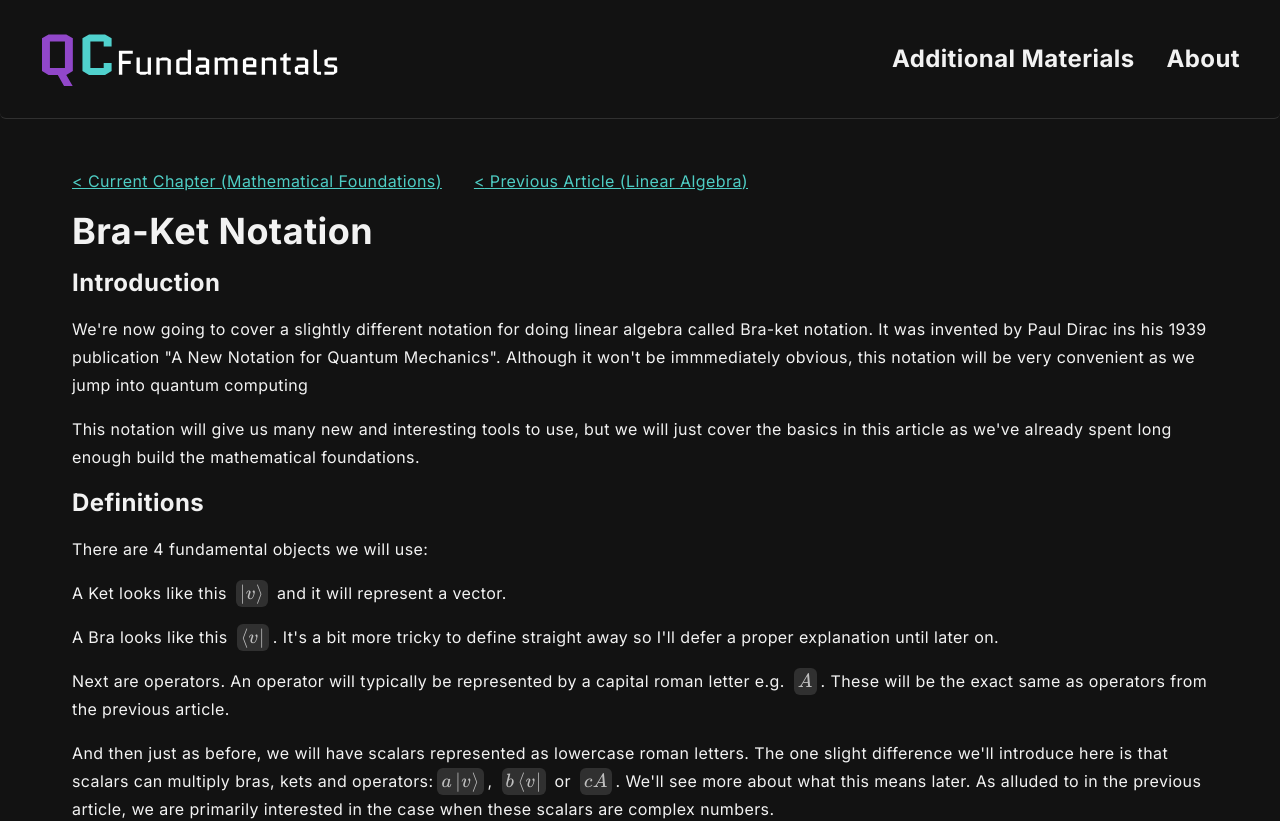
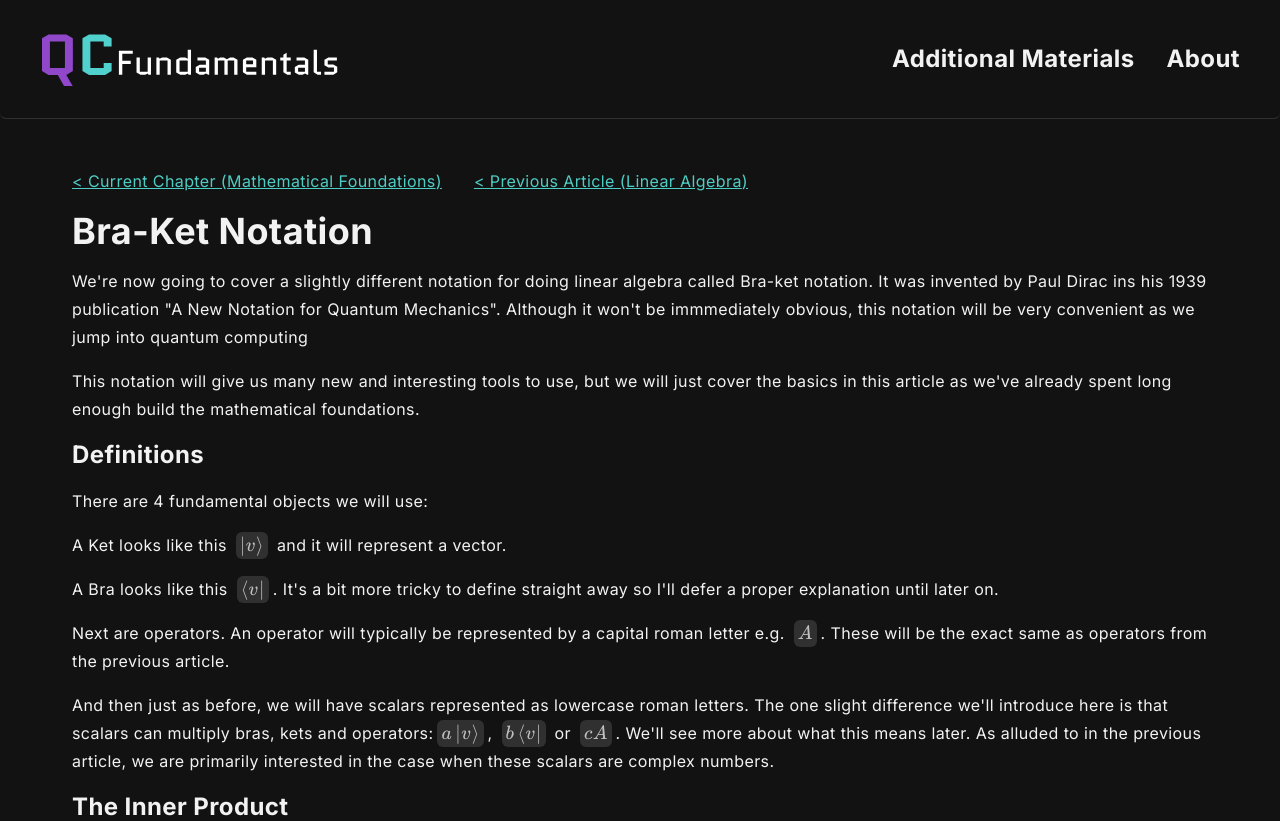
Before and after one commit to DazKins/qcfundamentals, a Next.js app: page /chapter/mathematical-foundations/article/bra-ket-notation in a window 1280 px wide. Shown: the top 821 px of the page. Built offline with nearby package versions, Linux system fonts and the light colour scheme.

Commit message:
Bra-ket notation improvements

```diff
--- a/src/app/chapter/mathematical-foundations/article/bra-ket-notation/page.tsx
+++ b/src/app/chapter/mathematical-foundations/article/bra-ket-notation/page.tsx
@@ -14,7 +14,6 @@ export const metadata = getArticlePageMetadata(CHAPTER_ID, ARTICLE_ID);
 const Page = () => {
   return (
     <Article>
-      <h2>Introduction</h2>
       <p>
         We&apos;re now going to cover a slightly different notation for doing
         linear algebra called Bra-ket notation. It was invented by Paul Dirac
@@ -234,8 +233,9 @@ const Page = () => {
               It&apos;s not immediately obvious how we can simplify this
               expression. Our intuition tells us perhaps there might be a way to
               simplify when we have two outer products together like this:
-              <InlineMathBlock latex="\ket{i}\bra{j}\ket{k}\bra{l}" />. Let&apos;s
-              investigate how this would behave on some arbitrary basis vector <InlineMathBlock latex="\ket{a}" />:
+              <InlineMathBlock latex="\ket{i}\bra{j}\ket{k}\bra{l}" />.
+              Let&apos;s investigate how this would behave on some arbitrary
+              basis vector <InlineMathBlock latex="\ket{a}" />:
             </p>
             <MathBlock
               latex={[
```
